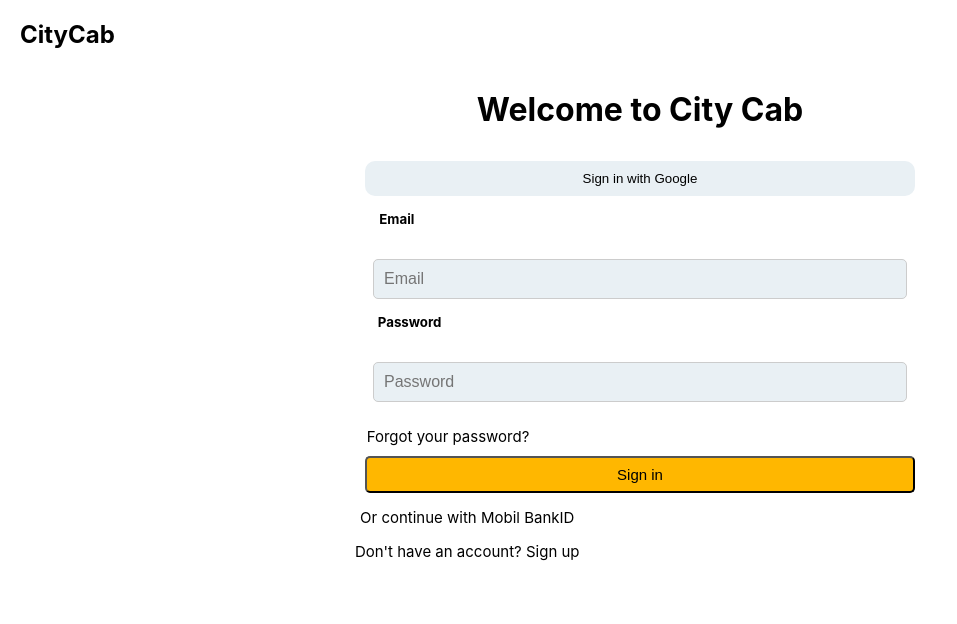
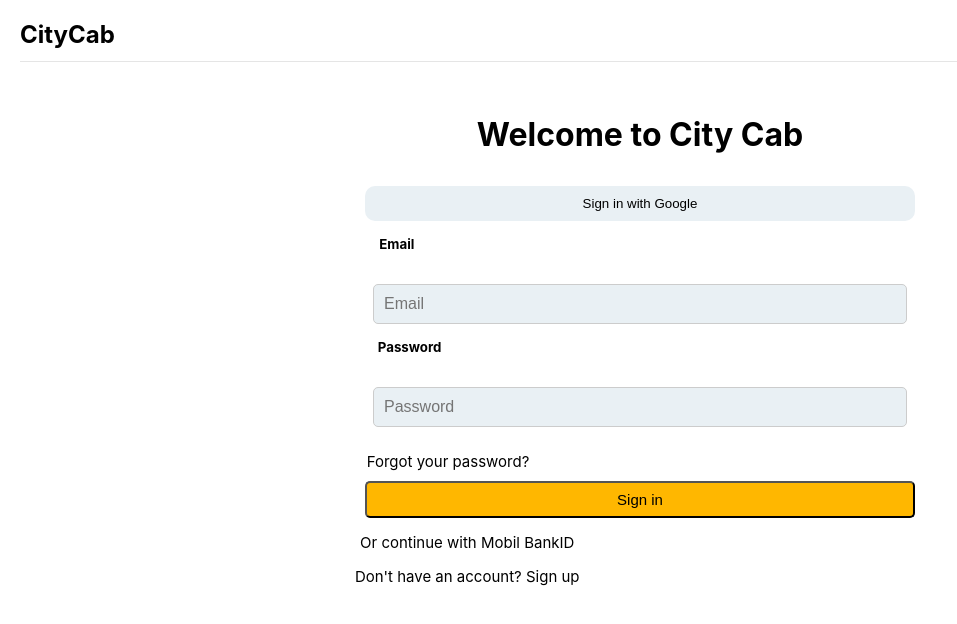
Before and after one commit to LehatLK/taxi-user-web, a React (Create React App) app in the folder citycab/: page / in a window 1280 px wide. Shown: the top 624 px of the page, without its empty margins (0-957 px from the left). Built offline with nearby package versions, Linux system fonts and the light colour scheme.

Commit message:
header line done

```diff
--- a/citycab/src/component/header.css
+++ b/citycab/src/component/header.css
@@ -1,10 +1,8 @@
 .App-header {
     min-height: 20px;
-    display: flex;
-    flex-direction: row;
     align-items: center;
-    justify-content: flex-start;
     padding: 20px;
+    text-align: left;
 
   }
 
@@ -20,3 +18,9 @@
 
 
   }
+
+  hr {
+    border: none;
+    border-top: 1px solid rgba(0, 0, 0, 0.1);
+    width: 100%;
+  }
--- a/citycab/src/component/header.js
+++ b/citycab/src/component/header.js
@@ -9,6 +9,7 @@
       <div className="App-header-text">
         CityCab
 
+        <hr></hr>
       </div>
 
     </header>
```
